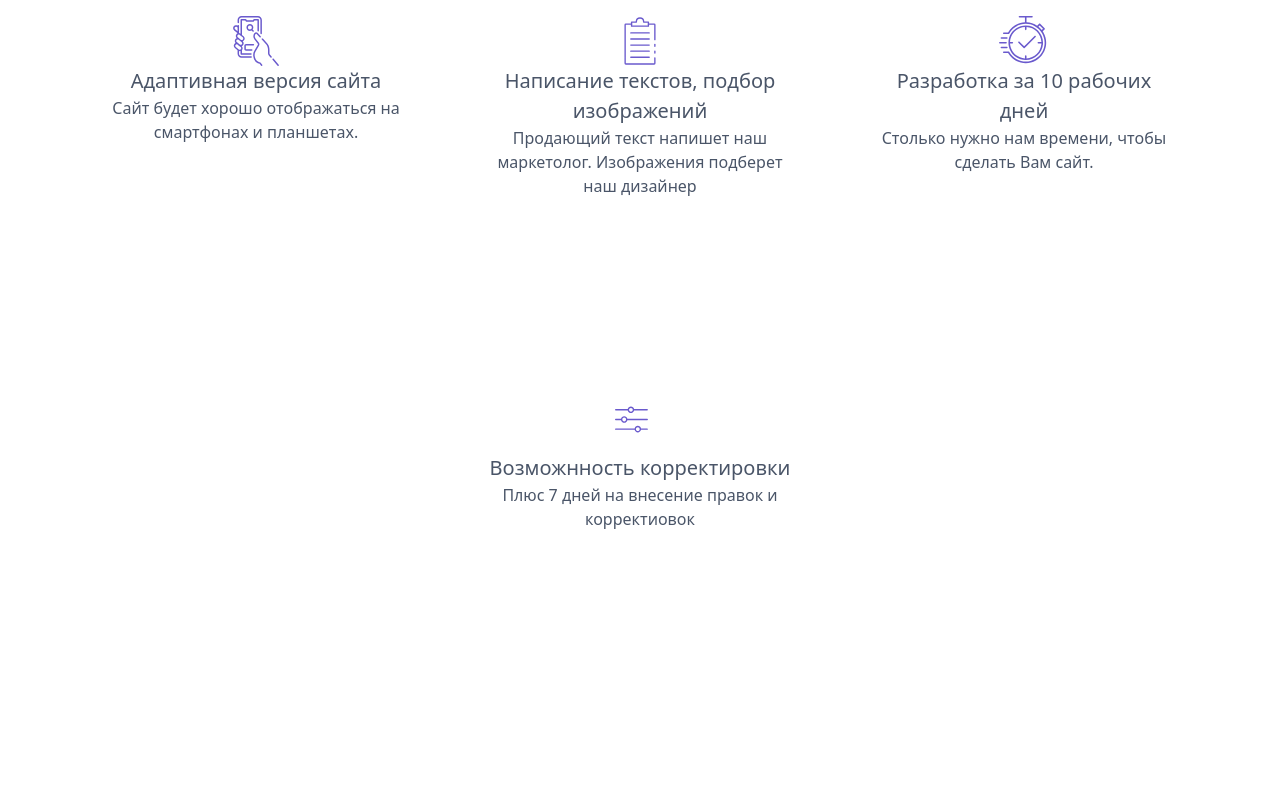
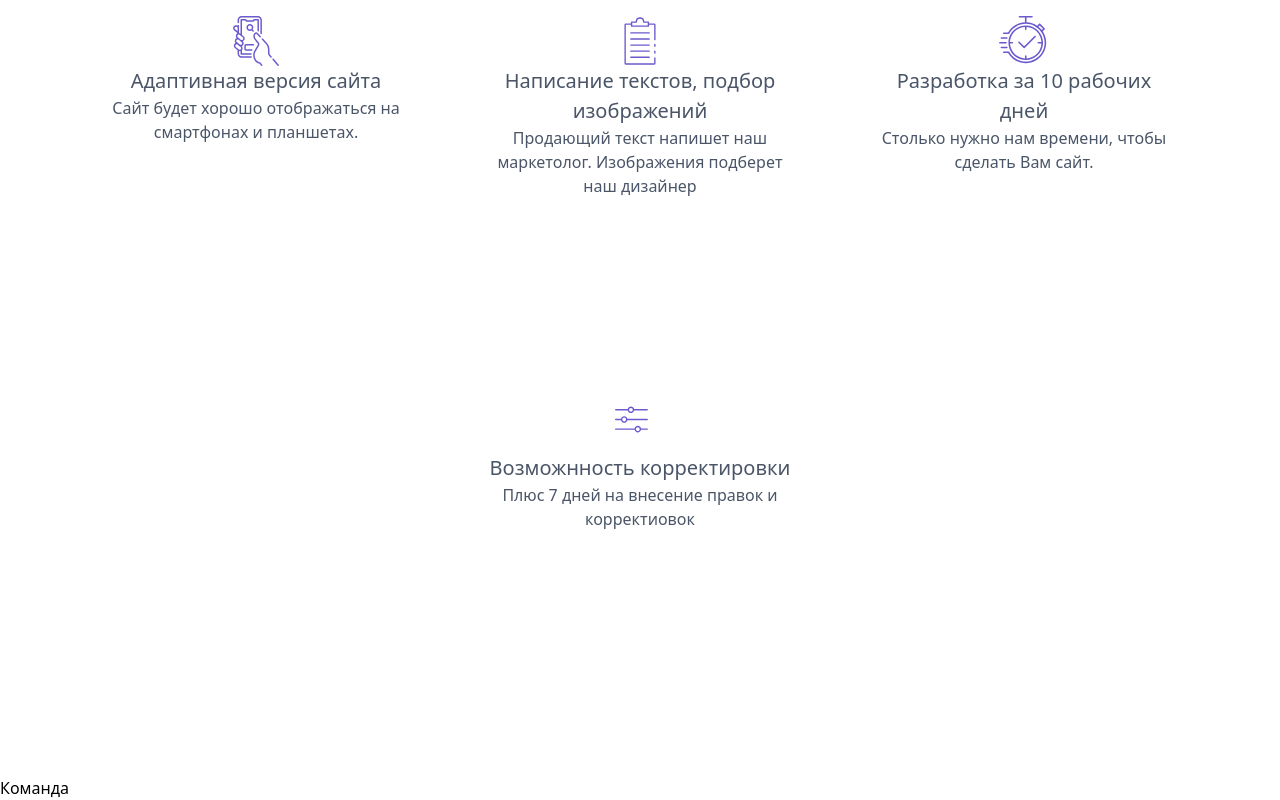
Before and after one commit to Xela198001/create-my-landing, a React app: page / in a window 1280 px wide. Shown: the part 464-1264 px from the top of the page. Before the commit the page ends 1240 px from the top, so only its background shows below. Built offline with nearby package versions, Linux system fonts and the light colour scheme.

Commit message:
create section team

```diff
--- a/src/components/Landing/Landing.jsx
+++ b/src/components/Landing/Landing.jsx
@@ -1,6 +1,7 @@
 import React, { useState } from 'react';
 import Header from "./Header/Header";
 import Advantages from './advantages/advantages';
+import Team from './Team/Team';
 
 function Landing() {
 const [name, setName] = useState("Alex");
@@ -9,6 +10,7 @@ const [name, setName] = useState("Alex");
     <div className="mx-auto m-0 p-0">
       <Header></Header>
       <Advantages />
+      <Team title="Команда"/>
     </div>
   );
 };
--- /dev/null
+++ b/src/components/Landing/Team/Team.jsx
@@ -0,0 +1,13 @@
+import React from "react";
+
+function Team(props) {
+  return (
+    <>
+      <div>
+        <h3>{props.title}</h3>
+      </div>
+    </>
+  );
+}
+
+export default Team;
--- /dev/null
+++ b/src/components/Landing/Team/index.js
@@ -0,0 +1 @@
+export { default } from './Team';
```
